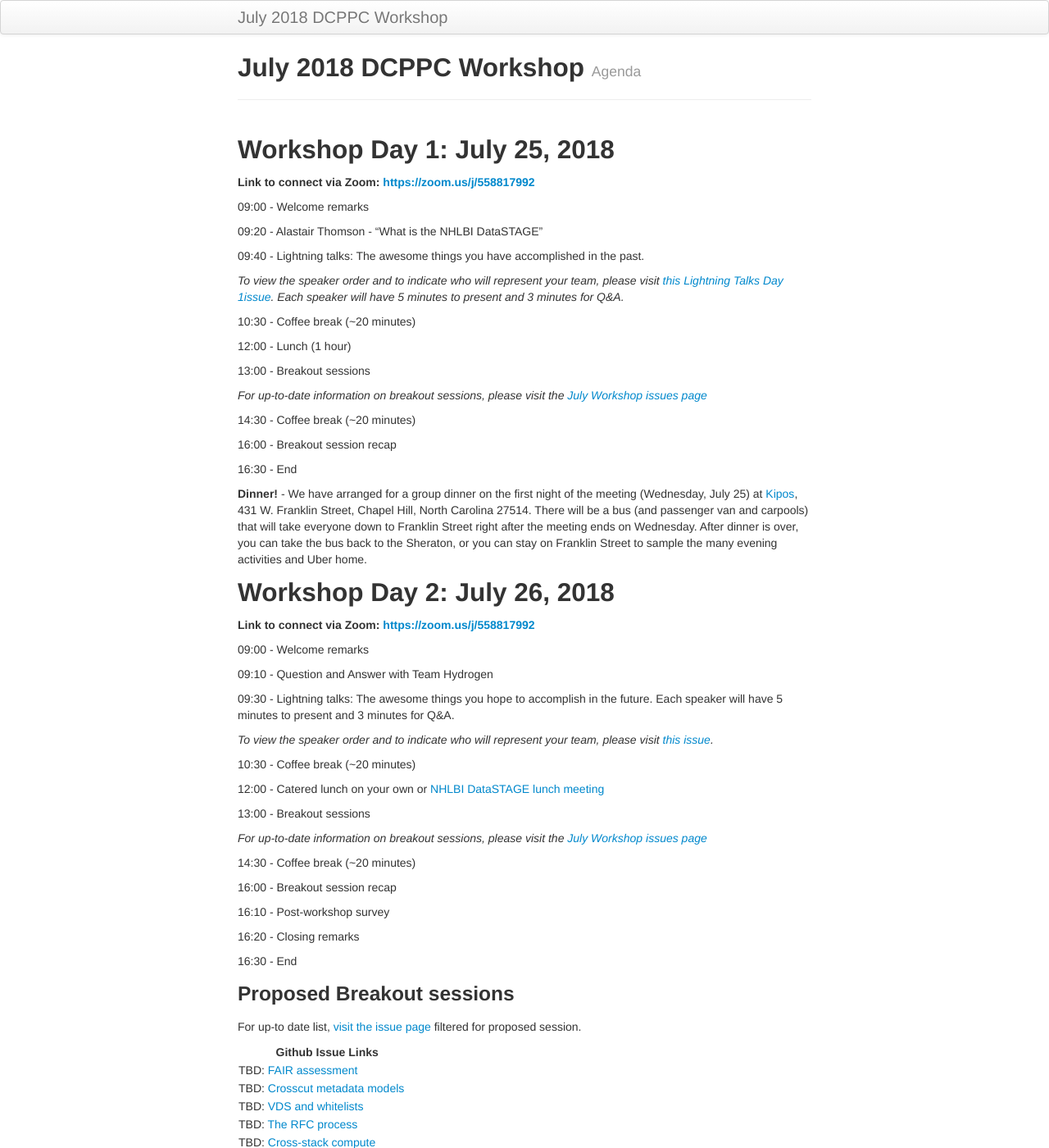
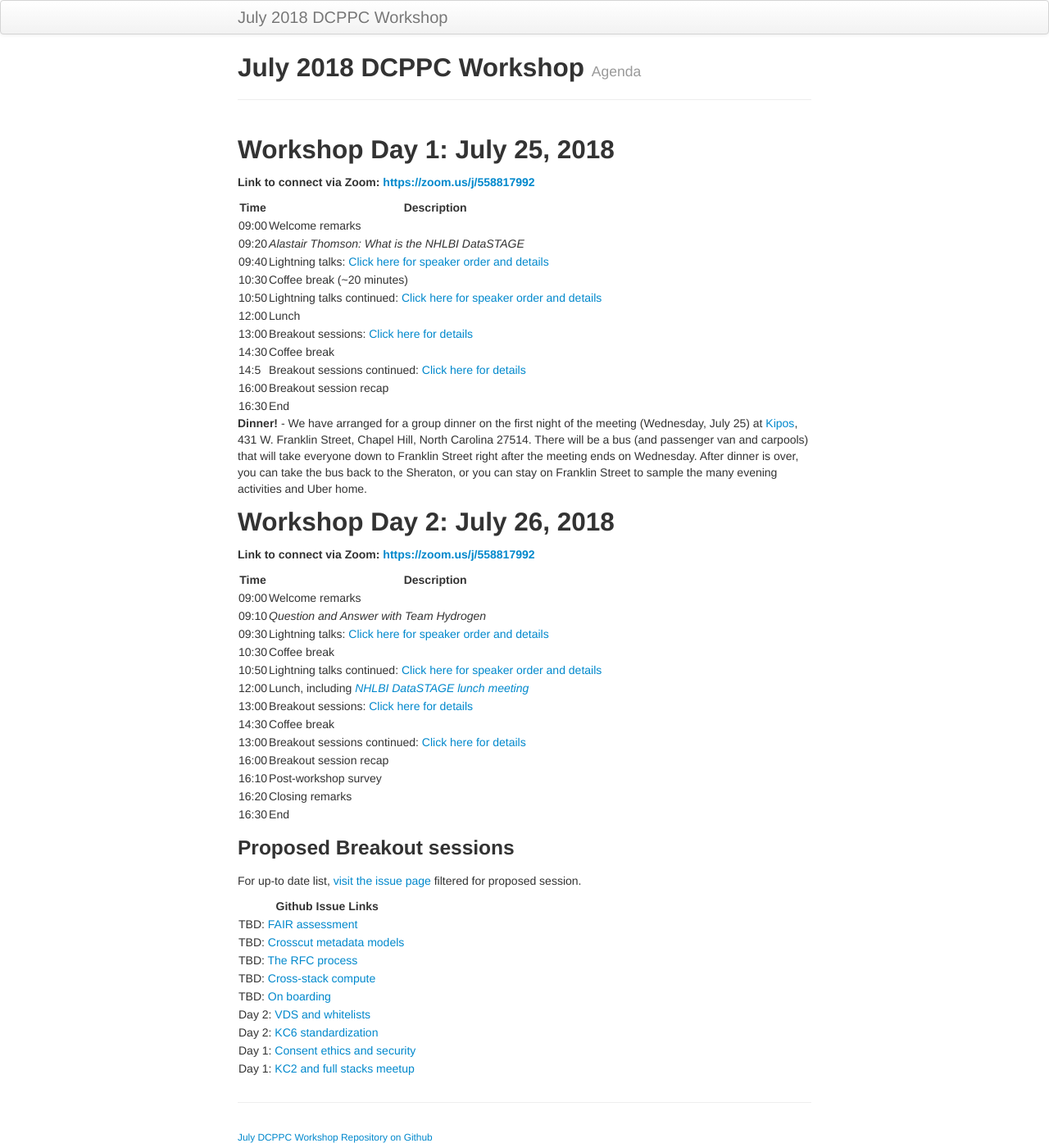
Before and after one commit to dcppc/2018-july-workshop, a Jekyll site: the page built from docs/agenda.md, in a window 1280 px wide and 1400 px high. Shown: the whole window at 82% size. Built offline with Jekyll 4.4.1, drawn with Linux system fonts in a browser that asks for light colours.

Commit message:
agenda to table

```diff
--- a/docs/agenda.md
+++ b/docs/agenda.md
@@ -9,27 +9,19 @@ tagline: Agenda
 
 **Link to connect via Zoom: [https://zoom.us/j/558817992](https://zoom.us/j/562256926)**
 
-09:00 - Welcome remarks
-
-09:20 - Alastair Thomson - "What is the NHLBI DataSTAGE"
-
-09:40 - Lightning talks: The awesome things you have accomplished in the past.
-
-_To view the speaker order and to indicate who will represent your team, please visit [this Lightning Talks Day 1issue](https://github.com/dcppc/2018-july-workshop/issues/4). Each speaker will have 5 minutes to present and 3 minutes for Q&A._
-
-10:30 - Coffee break (~20 minutes)
-
-12:00 - Lunch (1 hour)
-
-13:00 - Breakout sessions
-
-_For up-to-date information on breakout sessions, please visit the [July Workshop issues page](https://github.com/dcppc/2018-july-workshop/issues)_
-
-14:30 - Coffee break (~20 minutes)
-
-16:00 - Breakout session recap
-
-16:30 - End
+Time | Description
+---- | -----------
+09:00 | Welcome remarks
+09:20 | *Alastair Thomson: What is the NHLBI DataSTAGE*
+09:40 | Lightning talks: [Click here for speaker order and details](https://github.com/dcppc/2018-july-workshop/issues/4)
+10:30 | Coffee break (~20 minutes)
+10:50 | Lightning talks continued: [Click here for speaker order and details](https://github.com/dcppc/2018-july-workshop/issues/4)
+12:00 | Lunch
+13:00 | Breakout sessions: [Click here for details](https://github.com/dcppc/2018-july-workshop/labels/proposed%20session)
+14:30 | Coffee break
+14:5 | Breakout sessions continued: [Click here for details](https://github.com/dcppc/2018-july-workshop/labels/proposed%20session)
+16:00 | Breakout session recap
+16:30 | End
 
 **Dinner!** - We have arranged for a group dinner on the first night of the meeting (Wednesday, July 25) at [Kipos](http://kiposchapelhill.com/), 431 W. Franklin Street, Chapel Hill, North Carolina 27514. There will be a bus (and passenger van and carpools) that will take everyone down to Franklin Street right after the meeting ends on Wednesday. After dinner is over, you can take the bus back to the Sheraton, or you can stay on Franklin Street to sample the many evening activities and Uber home.
 
@@ -37,31 +29,21 @@ _For up-to-date information on breakout sessions, please visit the [July Worksho
 
 **Link to connect via Zoom: [https://zoom.us/j/558817992](https://zoom.us/j/562256926)**
 
-09:00 - Welcome remarks
-
-09:10 - Question and Answer with Team Hydrogen
-
-09:30 - Lightning talks: The awesome things you  hope to accomplish in the future. Each speaker will have 5 minutes to present and 3 minutes for Q&A.
-
-_To view the speaker order and to indicate who will represent your team, please visit [this issue](https://github.com/dcppc/2018-july-workshop/issues/)._
-
-10:30 - Coffee break (~20 minutes)
-
-12:00 - Catered lunch on your own or [NHLBI DataSTAGE lunch meeting](https://github.com/dcppc/2018-july-workshop/issues/9)
-
-13:00 - Breakout sessions
-
-_For up-to-date information on breakout sessions, please visit the [July Workshop issues page](https://github.com/dcppc/2018-july-workshop/issues)_
-
-14:30 - Coffee break (~20 minutes)
-
-16:00 - Breakout session recap
-
-16:10 - Post-workshop survey
-
-16:20 - Closing remarks
-
-16:30 - End
+Time | Description
+---- | -----------
+09:00 | Welcome remarks
+09:10 | *Question and Answer with Team Hydrogen*
+09:30 | Lightning talks: [Click here for speaker order and details](https://github.com/dcppc/2018-july-workshop/issues/5)
+10:30 | Coffee break
+10:50 | Lightning talks continued: [Click here for speaker order and details](https://github.com/dcppc/2018-july-workshop/issues/5)
+ 12:00 | Lunch, including [*NHLBI DataSTAGE lunch meeting*](https://github.com/dcppc/2018-july-workshop/issues/9)
+13:00 | Breakout sessions: [Click here for details](https://github.com/dcppc/2018-july-workshop/labels/proposed%20session)
+14:30 | Coffee break
+13:00 | Breakout sessions continued: [Click here for details](https://github.com/dcppc/2018-july-workshop/labels/proposed%20session)
+16:00 | Breakout session recap
+16:10 | Post-workshop survey
+16:20 | Closing remarks
+16:30 | End
 
 ### Proposed Breakout sessions
 
@@ -71,10 +53,10 @@ For up-to date list, [visit the issue page](https://github.com/dcppc/2018-july-w
 | ------------------ |
 | TBD: [FAIR assessment](https://github.com/dcppc/2018-july-workshop/issues/19) |
 | TBD: [Crosscut metadata models](https://github.com/dcppc/2018-july-workshop/issues/18) |
-| TBD: [VDS and whitelists](https://github.com/dcppc/2018-july-workshop/issues/17) |
 | TBD: [The RFC process](https://github.com/dcppc/2018-july-workshop/issues/16) |
 | TBD: [Cross-stack compute](https://github.com/dcppc/2018-july-workshop/issues/14) |
 | TBD: [On boarding](https://github.com/dcppc/2018-july-workshop/issues/12) |
+| Day 2: [VDS and whitelists](https://github.com/dcppc/2018-july-workshop/issues/17) |
 | Day 2: [KC6 standardization](https://github.com/dcppc/2018-july-workshop/issues/7) |
 | Day 1: [Consent ethics and security](https://github.com/dcppc/2018-july-workshop/issues/8) |
 | Day 1: [KC2 and full stacks meetup](https://github.com/dcppc/2018-july-workshop/issues/6) |
```
